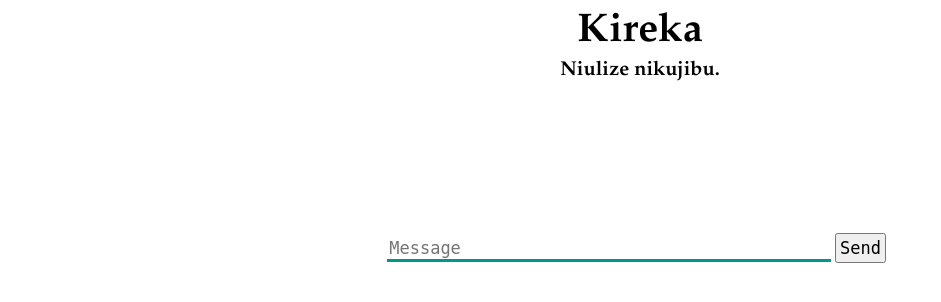
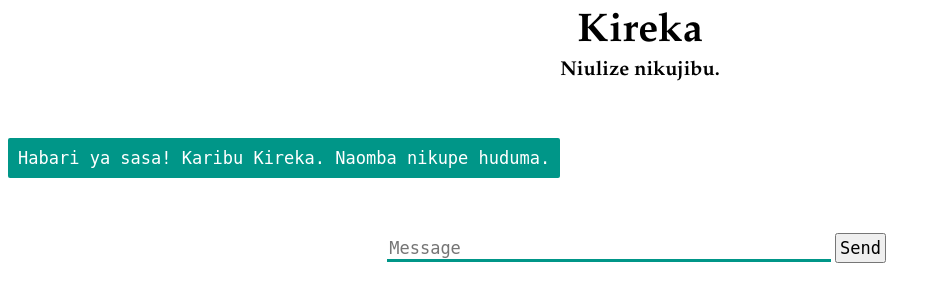
Before and after one commit to msamwelmollel/kirekachatbot, a Flask app: page / in a window 1280 px wide. Shown: the top 302 px of the page, without its empty margins (0-941 px from the left). Run offline with Flask 2, Linux system fonts and the light colour scheme; parts of the project's set-up code (start-up, migrations or seed data) failed here and were passed over; some libraries are stand-ins or nearby versions.

Commit message:
Update style.css

```diff
--- a/static/style.css
+++ b/static/style.css
@@ -68,7 +68,7 @@ h3 {
 }
 
 .botText span {
-
+    background-color: #009688;
     padding: 10px;
     border-radius: 2px;
 }
```
